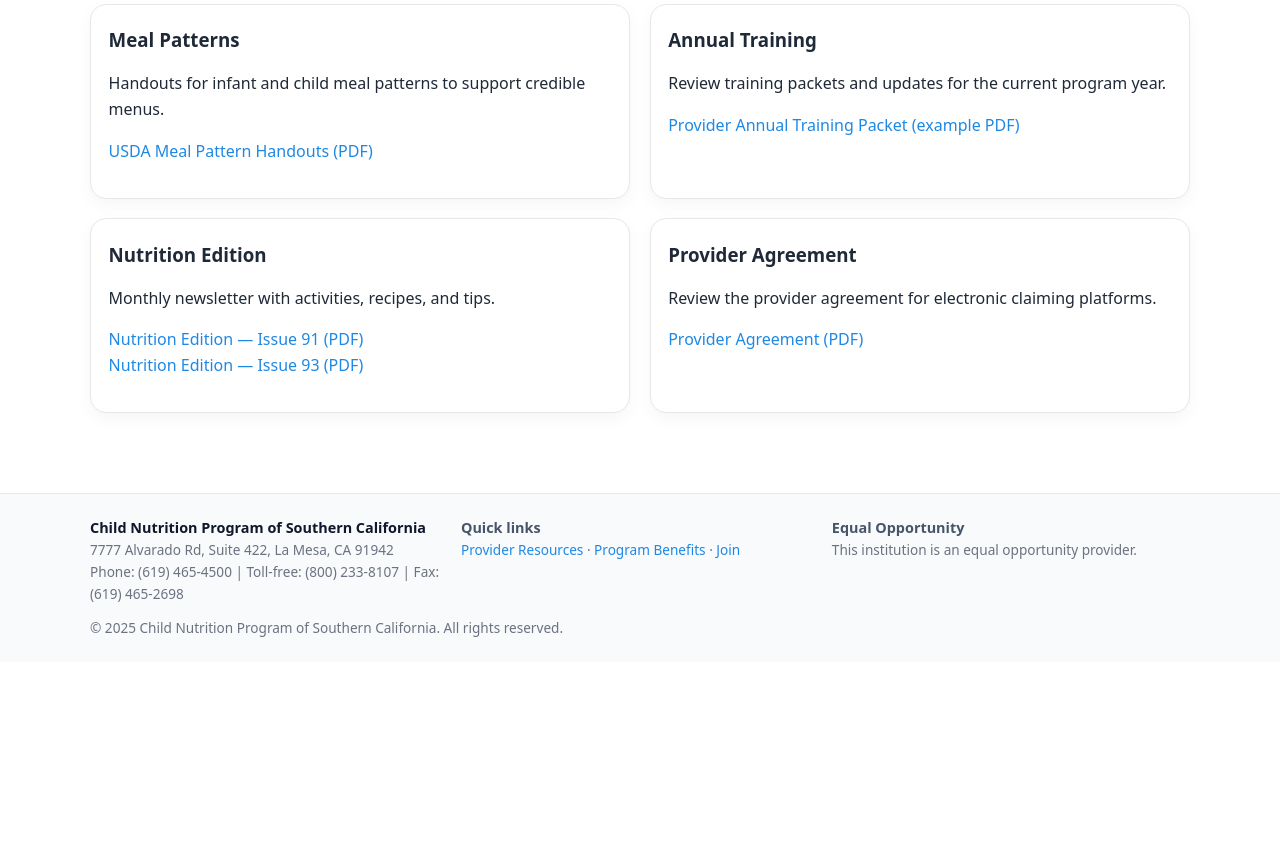
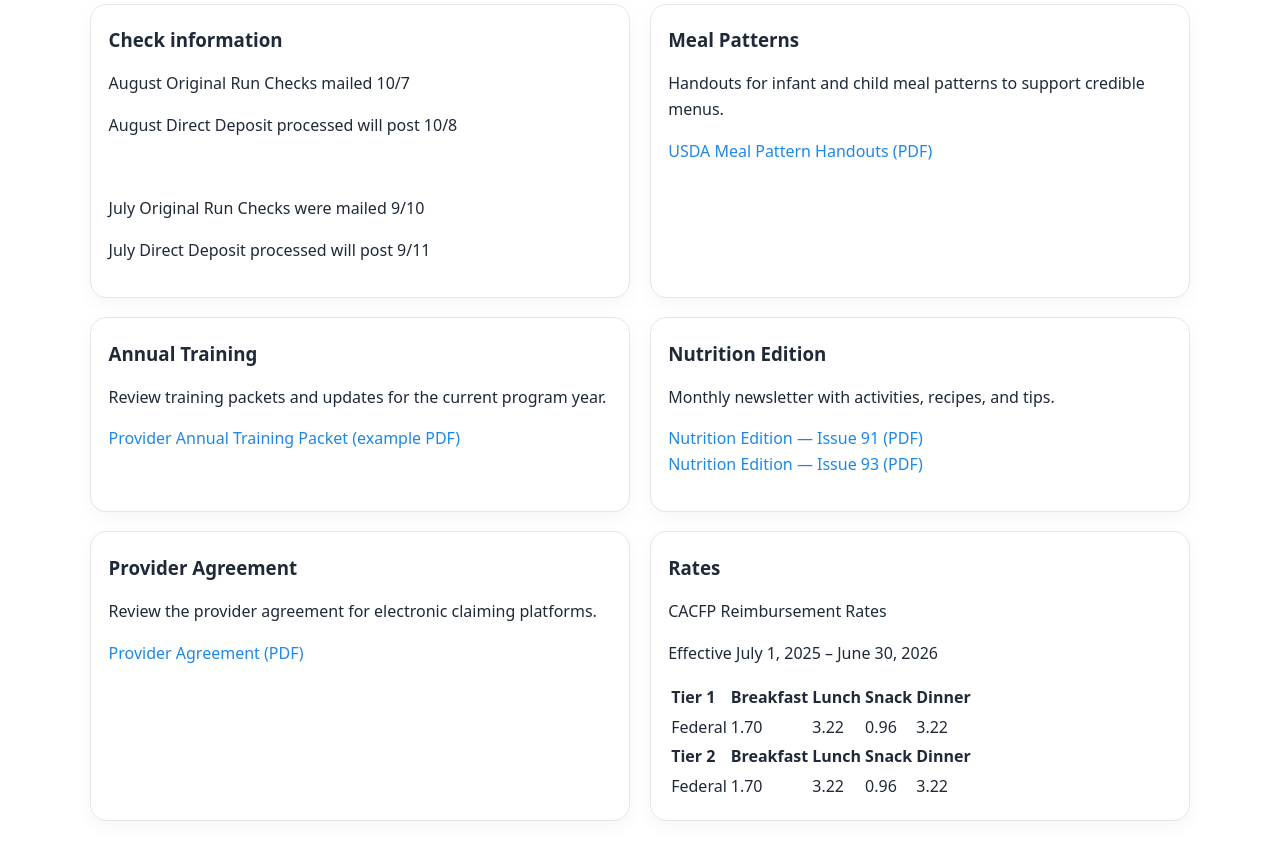
Before and after one commit to FlynnFayman/CNPSCWebsite, a website: page resources.html in a window 1280 px wide. Shown: the part 241-1100 px from the top of the page. Before the commit the page ends 903 px from the top, so only its background shows below. Drawn offline with Linux system fonts and the light colour scheme.

Commit message:
added resources

```diff
--- a/resources.html
+++ b/resources.html
@@ -43,6 +43,14 @@
         <h1>Provider Resources</h1>
         <p class="lede">Helpful links and handouts for CACFP providers.</p>
         <div class="grid grid-2" style="margin-top:1rem">
+          <div class = "card">
+            <h3>Check information</h3>
+            <p>August Original Run Checks mailed 10/7</p>
+            <p>August Direct Deposit processed will post 10/8</p>
+            <br>
+            <p>July Original Run Checks were mailed 9/10</p>
+            <p>July Direct Deposit processed will post 9/11</p>
+          </div>
           <div class="card">
             <h3>Meal Patterns</h3>
             <p>Handouts for infant and child meal patterns to support credible menus.</p>
@@ -63,6 +71,44 @@
             <h3>Provider Agreement</h3>
             <p>Review the provider agreement for electronic claiming platforms.</p>
             <p><a href="https://cnpsc.com/wp-content/uploads/2017/04/web_agreement_042017.pdf" target="_blank" rel="noopener">Provider Agreement (PDF)</a></p>
+          </div>
+          <div class="card">
+            <h3>Rates</h3>
+            <p>CACFP Reimbursement Rates</p>
+            <p>Effective July 1, 2025 – June 30, 2026</p>
+            <table>
+              <tbody>
+                <tr>
+                  <th align="left">Tier 1</th>
+                  <th align="left">Breakfast</th>
+                  <th align="left">Lunch</th>
+                  <th align="left">Snack</th>
+                  <th align="left">Dinner</th>
+                </tr>
+                <tr>
+                  <td align="left">Federal</td>
+                  <td align="left">1.70</td>
+                  <td align="left">3.22</td>
+                  <td align="left">0.96</td>
+                  <td align="left">3.22</td>
+                </tr>
+                <tr>
+                  <th align="left">Tier 2</th>
+                  <th align="left">Breakfast</th>
+                  <th align="left">Lunch</th>
+                  <th align="left">Snack</th>
+                  <th align="left">Dinner</th>
+                </tr>
+                <tr>
+                  <td align="left">Federal</td>
+                  <td align="left">1.70</td>
+                  <td align="left">3.22</td>
+                  <td align="left">0.96</td>
+                  <td align="left">3.22</td>
+                </tr>
+              </tbody>
+            </table>
+
           </div>
         </div>
       </div>
```
